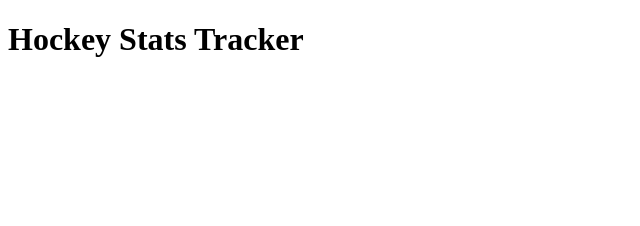
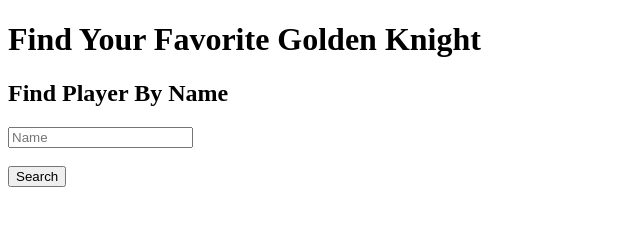
Before and after one commit to Motty-har/phase-1-review-project, a plain HTML site: page index.html in a window 1280 px wide. Shown: the whole page, without its empty margins (0-640 px from the left). Drawn offline with Linux system fonts and the light colour scheme.

Commit message:
added form to get player by name

```diff
--- a/index.html
+++ b/index.html
@@ -1,8 +1,12 @@
 <!DOCTYPE html>
 <html>
 <body>
-    <h1>Hockey Stats Tracker</h1>
-
+    <h1>Find Your Favorite Golden Knight</h1>
+    <form>
+        <h2>Find Player By Name</h2>
+             <input type="text" value="" name="name" placeholder="Name"><br /><br />
+             <input id = "get" type="submit" value="Search">
+    </form>
     <script src="index.js"></script>
 </body>
 </html>
```
